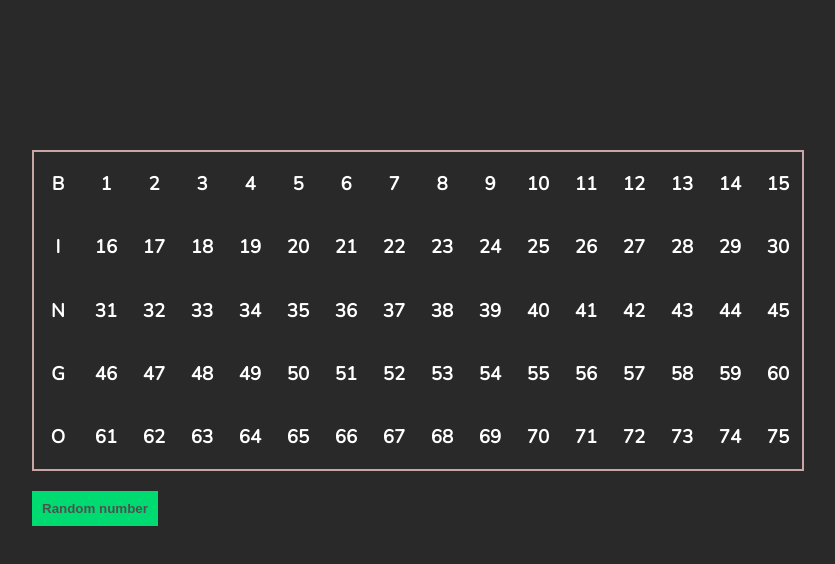
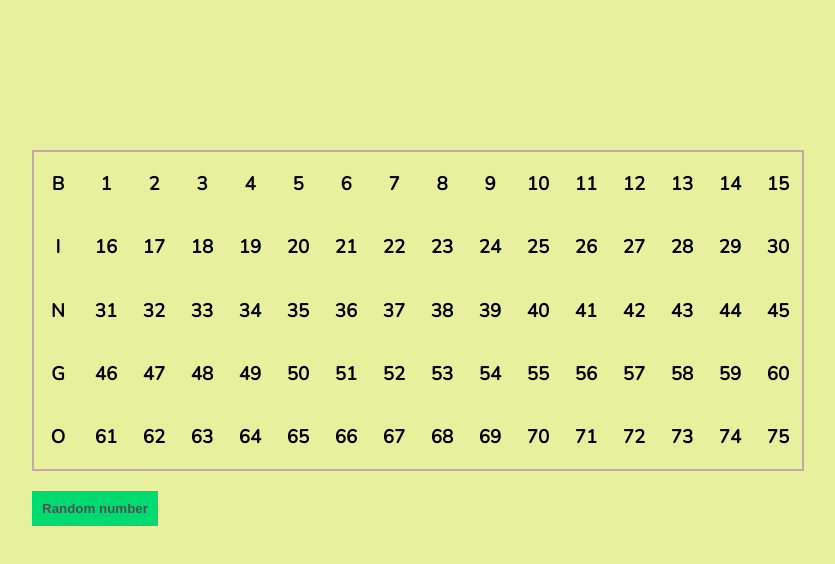
Before and after one commit to M603-droid/FE-21M1-Day9, a plain HTML site: page index.html in a window 1280 px wide. Shown: the whole page, without its empty margins (224-1059 px from the left). Drawn offline with nearby package versions, Linux system fonts and the light colour scheme; a script that the page names is missing.

Commit message:
Update style.css

```diff
--- a/style.css
+++ b/style.css
@@ -1,8 +1,8 @@
 body {
 
-    background-color: #292929;
+    background-color:rgb(231, 240, 156);
 
-    color: white;
+    color:black;
 
     font-family: "Nunito", sans-serif;
 
```
